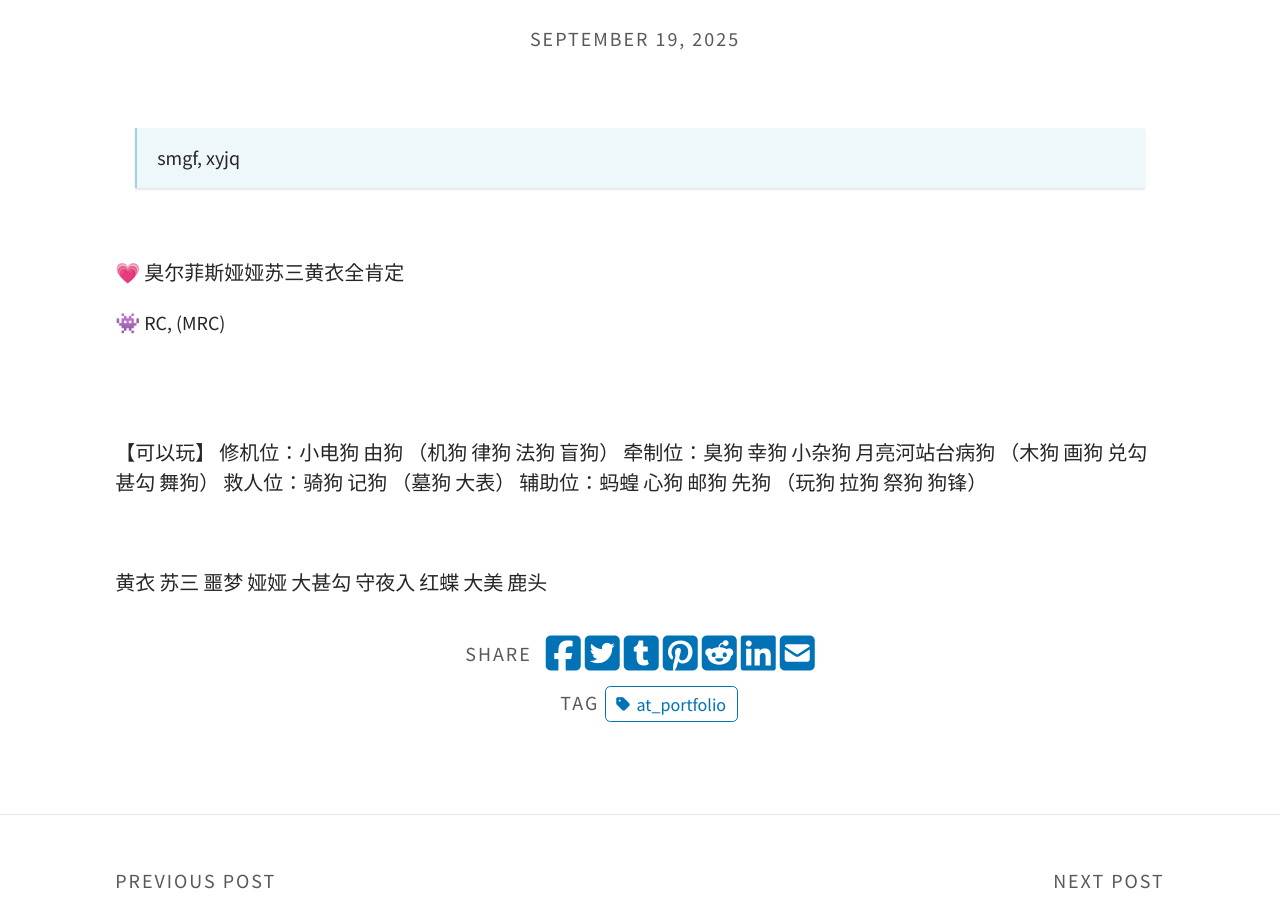
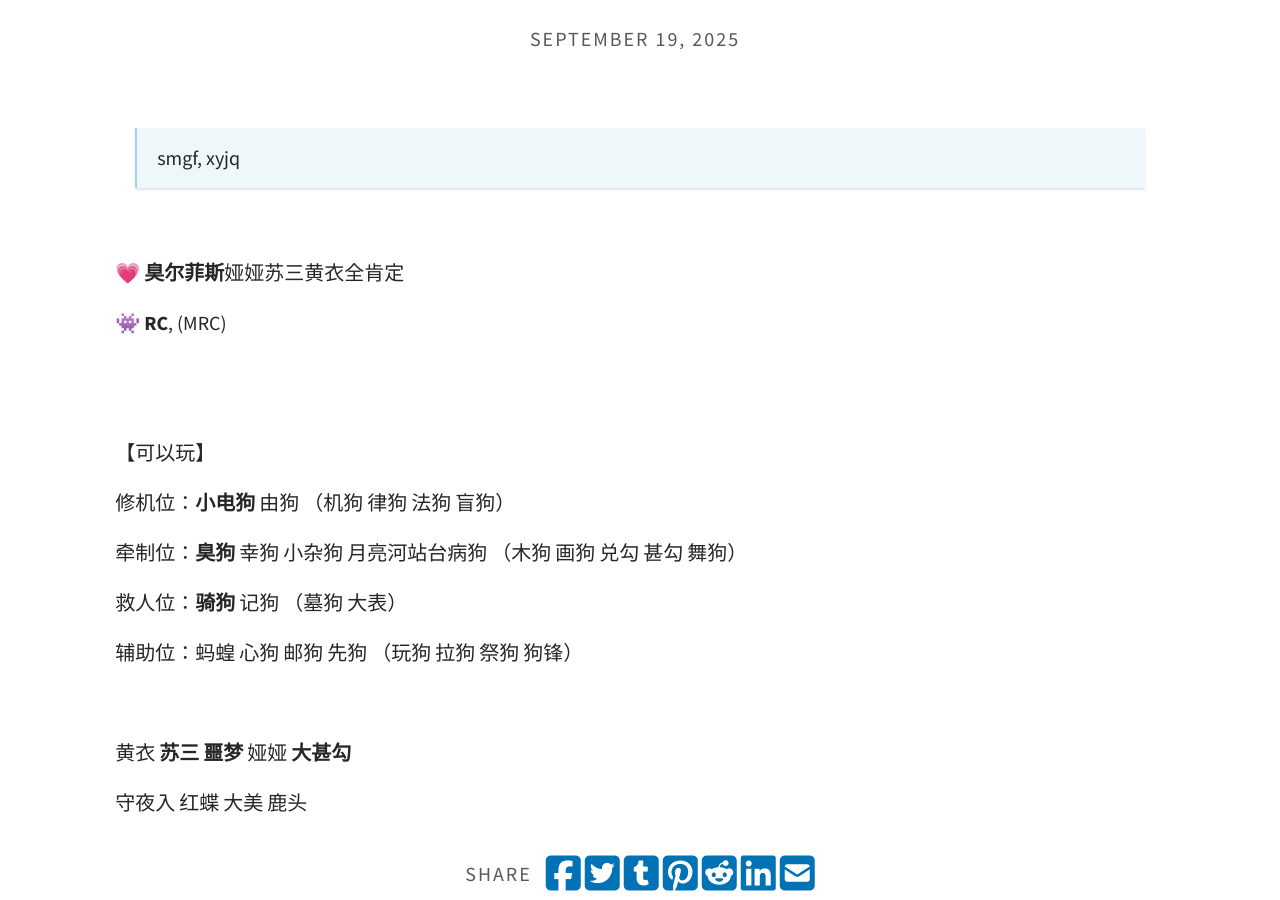
Before and after one commit to s-eclaircir/jupiter-cipher, a Jekyll site: the page built from _portfolio/idv.md, in a window 1280 px wide and 900 px high, scrolled down 216 px. Built offline with Jekyll 4.4.1, drawn with Linux system fonts in a browser that asks for light colours; a script that is not in the unit is left out.

Commit message:
Update idv.md

```diff
--- a/_portfolio/idv.md
+++ b/_portfolio/idv.md
@@ -10,20 +10,25 @@ date: September, 19 2025
 
 <br>
 
-💗 臭尔菲斯娅娅苏三黄衣全肯定
+💗 **臭尔菲斯**娅娅苏三黄衣全肯定
 
-👾 RC, (MRC)
+👾 **RC**, (MRC)
 
 <br>
 <br>
 
 【可以玩】
-修机位：小电狗 由狗 （机狗 律狗 法狗 盲狗）
-牵制位：臭狗 幸狗 小杂狗 月亮河站台病狗 （木狗 画狗 兑勾 甚勾 舞狗）
-救人位：骑狗 记狗 （墓狗 大表）
+
+修机位：**小电狗** 由狗 （机狗 律狗 法狗 盲狗）
+
+牵制位：**臭狗** 幸狗 小杂狗 月亮河站台病狗 （木狗 画狗 兑勾 甚勾 舞狗）
+
+救人位：**骑狗** 记狗 （墓狗 大表）
+
 辅助位：蚂蝗 心狗 邮狗 先狗 （玩狗 拉狗 祭狗 狗锋）
 
 <br>
 
-黄衣 苏三 噩梦 娅娅 大甚勾
+黄衣 **苏三** **噩梦** 娅娅 **大甚勾**
+
 守夜入 红蝶 大美 鹿头
```
